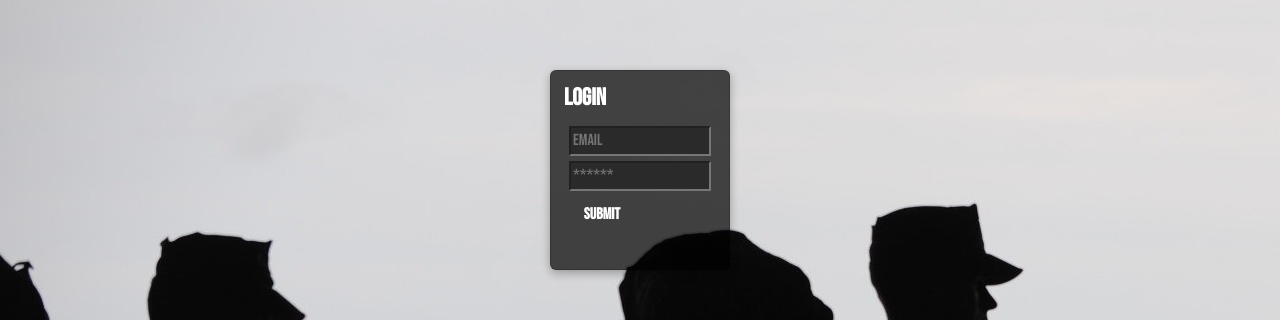
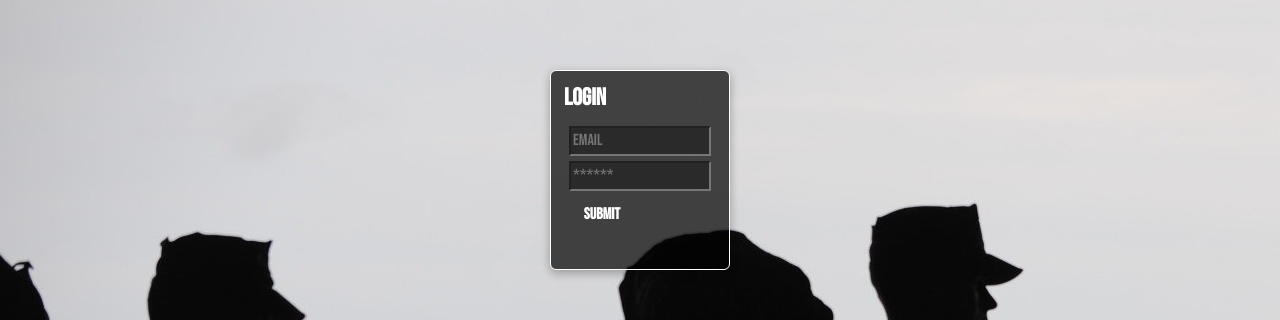
Before and after one commit to bridgetvon/mtws-portal, a React (Create React App) app: page /login in a window 1280 px wide. Shown: the part 266-586 px from the top of the page. Built offline with nearby package versions, Linux system fonts and the light colour scheme.

Commit message:
added border to login

```diff
--- a/src/components/Login/Login.css
+++ b/src/components/Login/Login.css
@@ -22,6 +22,7 @@
     box-shadow: 0 3px 10px rgb(0 0 0 / 0.3);
     height: 200px;
     width: auto;
+    border: 1px solid #fff;
 }
 
 
```
